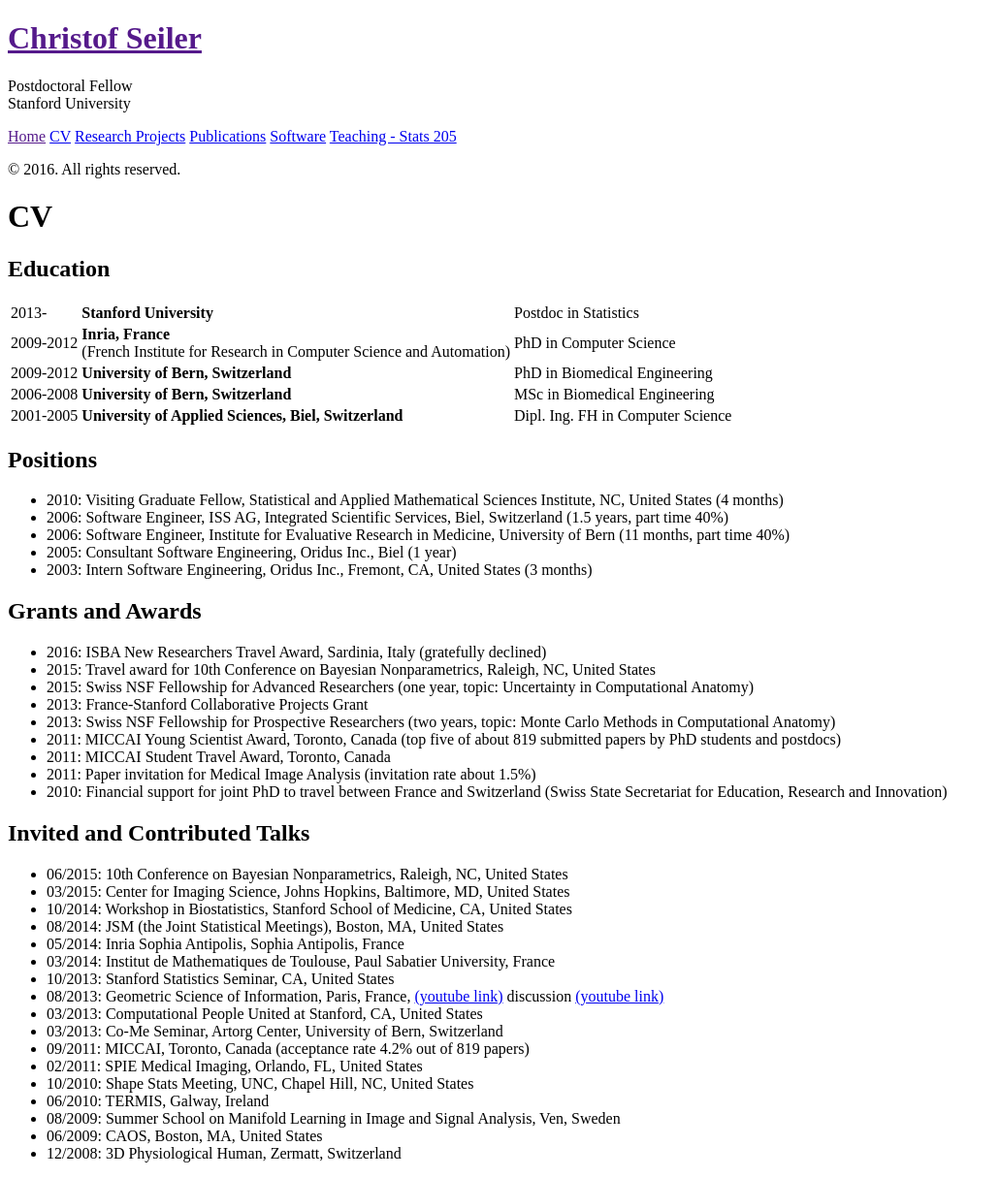
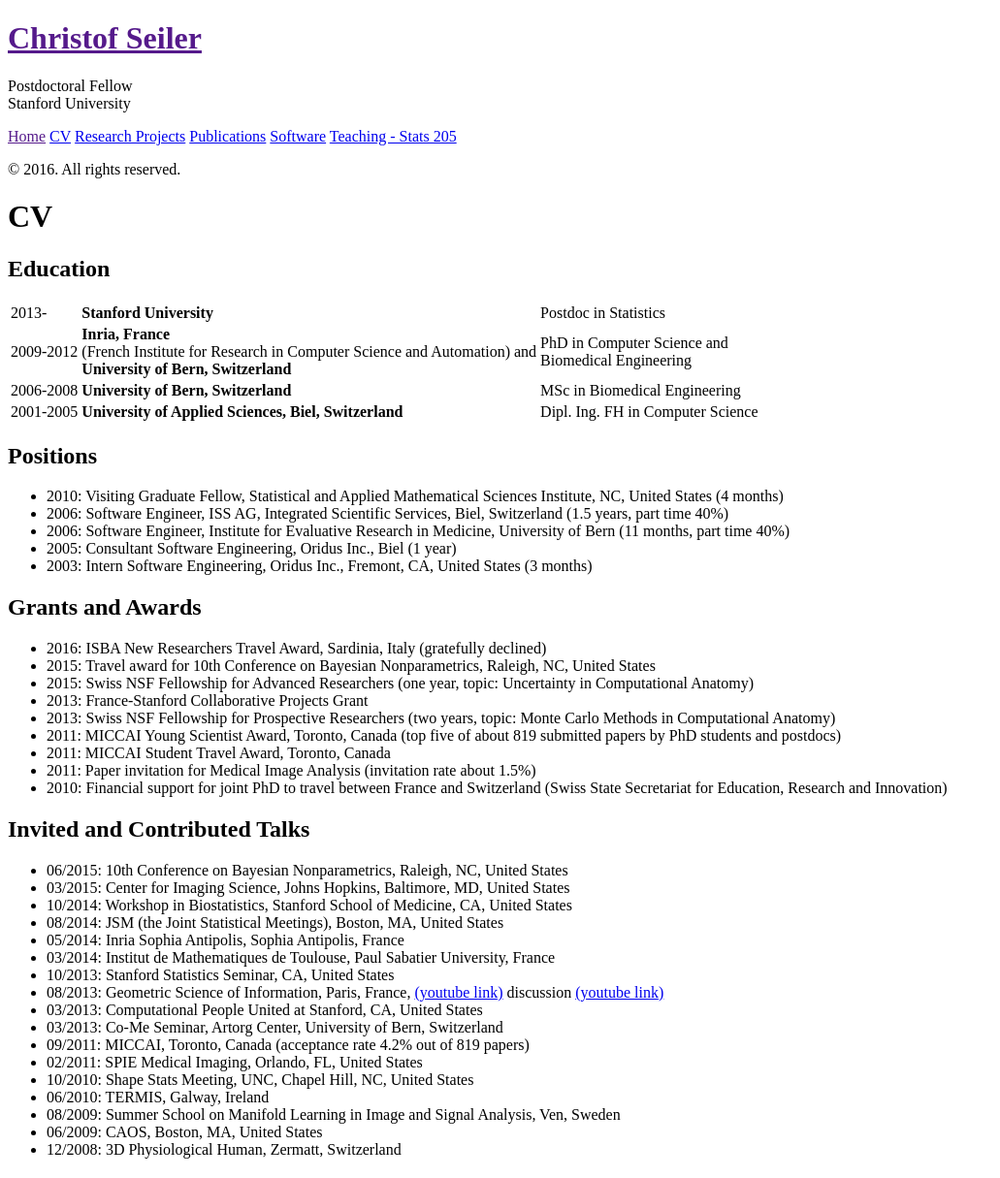
Before and after one commit to ChristofSeiler/ChristofSeiler.github.io, a Jekyll site: the page built from about.md, in a window 1280 px wide. Shown: the whole page at 97% size, without its empty margins (0-1031 px from the left). Built offline with Jekyll 4.4.1, drawn with Linux system fonts in a browser that asks for light colours.

Commit message:
same line

```diff
--- a/about.md
+++ b/about.md
@@ -5,11 +5,10 @@
 
 ## Education
 
-2013-     | **Stanford University**                                                                     | Postdoc in Statistics
-2009-2012 | **Inria, France** <br/> (French Institute for Research in Computer Science and Automation)  | PhD in Computer Science
-2009-2012 | **University of Bern, Switzerland**                                                         | PhD in Biomedical Engineering
-2006-2008 | **University of Bern, Switzerland**                                                         | MSc in Biomedical Engineering
-2001-2005 | **University of Applied Sciences, Biel, Switzerland**                                       | Dipl. Ing. FH in Computer Science
+2013-     | **Stanford University**                                                                                                                  | Postdoc in Statistics
+2009-2012 | **Inria, France** <br/> (French Institute for Research in Computer Science and Automation) and <br/> **University of Bern, Switzerland** | PhD in Computer Science and <br/> Biomedical Engineering
+2006-2008 | **University of Bern, Switzerland**                                                                                                      | MSc in Biomedical Engineering
+2001-2005 | **University of Applied Sciences, Biel, Switzerland**                                                                                    | Dipl. Ing. FH in Computer Science
 
 ## Positions
 
```
